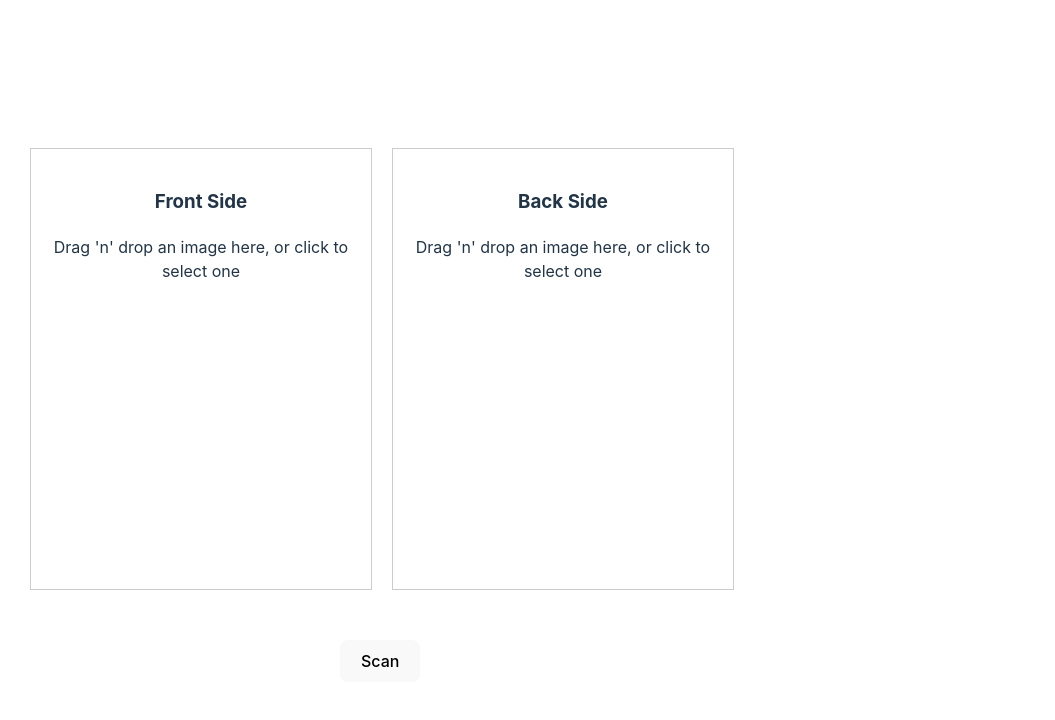
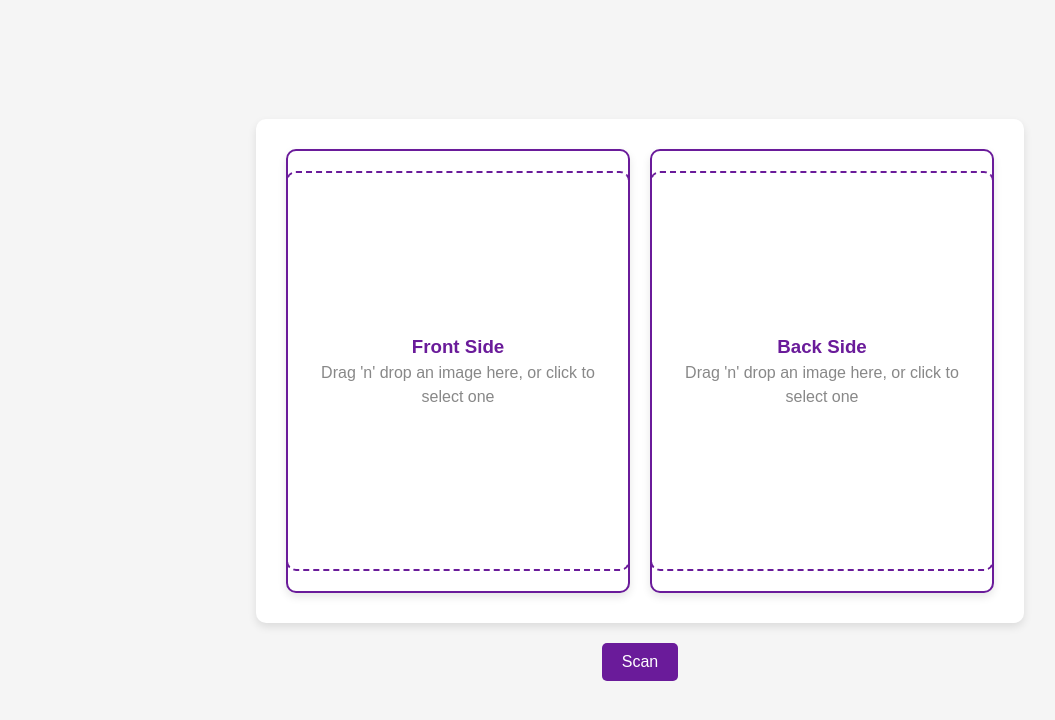
Before and after one commit to Neel-1478/IntelliVision, a React (Vite) app in the folder IntelliVision/: page / in a window 1280 px wide. Shown: the top 720 px of the page, without its empty margins (0-1055 px from the left). Built offline with nearby package versions, Linux system fonts and the light colour scheme.

Commit message:
ui chnaged for sample

```diff
--- a/IntelliVision/src/App.css
+++ b/IntelliVision/src/App.css
@@ -1,29 +1,77 @@
+body {
+  font-family: Arial, sans-serif;
+  background-color: #f5f5f5;
+  margin: 0;
+  padding: 0;
+  display: flex;
+  align-items: center;
+  justify-content: center;
+  height: 100vh;
+}
+
+.main-container {
+  display: flex;
+  flex-direction: column;
+  align-items: center;
+  justify-content: center;
+}
+
 .app {
   display: flex;
-  /* flex-direction: column; */
   align-items: center;
+  justify-content: center;
   padding: 20px;
+  background-color: #fff;
+  border-radius: 10px;
+  box-shadow: 0 4px 8px rgba(0, 0, 0, 0.1);
 }
 
 .container {
   display: flex;
   flex-direction: column;
   align-items: center;
-  border: 1px solid #ccc;
+  border: 2px solid #6a1b9a;
+  border-radius: 10px;
   padding: 20px;
   margin: 10px;
   width: 300px;
   height: 400px;
+  background-color: #fff;
   justify-content: space-between;
+  box-shadow: 0 4px 8px rgba(0, 0, 0, 0.1);
 }
 
 .image-upload-container {
   text-align: center;
+  border: 2px dashed #6a1b9a;
+  padding: 20px;
+  width: 100%;
+  height: 100%;
+  border-radius: 10px;
+  display: flex;
+  flex-direction: column;
+  align-items: center;
+  justify-content: center;
+  transition: border-color 0.3s ease;
+}
+
+.image-upload-container.active {
+  border-color: #4a148c;
+}
+
+.image-upload-container h3 {
+  color: #6a1b9a;
+}
+
+.image-upload-container p {
+  color: #888;
 }
 
 .uploaded-image {
   width: 100%;
-  height: auto;
+  height: 100%;
+  object-fit: cover;
+  border-radius: 10px;
 }
 
 .scan-button {
@@ -31,5 +79,17 @@
   padding: 10px 20px;
   font-size: 16px;
   cursor: pointer;
-  margin-left:340px;
+  background-color: #6a1b9a;
+  color: #fff;
+  border: none;
+  border-radius: 5px;
+  transition: background-color 0.3s ease;
 }
+
+.scan-button:hover {
+  background-color: #4a148c;
+}
+
+h3, p {
+  margin: 0;
+}
--- a/IntelliVision/src/App.jsx
+++ b/IntelliVision/src/App.jsx
@@ -34,7 +34,7 @@ const App = () => {
   const [backImage, setBackImage] = useState(null);
 
   return (
-    <div className='mainContainer'>
+    <div className='main-container'>
       <div className="app">
         <div className="container">
           <ImageUpload title="Front Side" onImageUpload={setFrontImage} />
```
